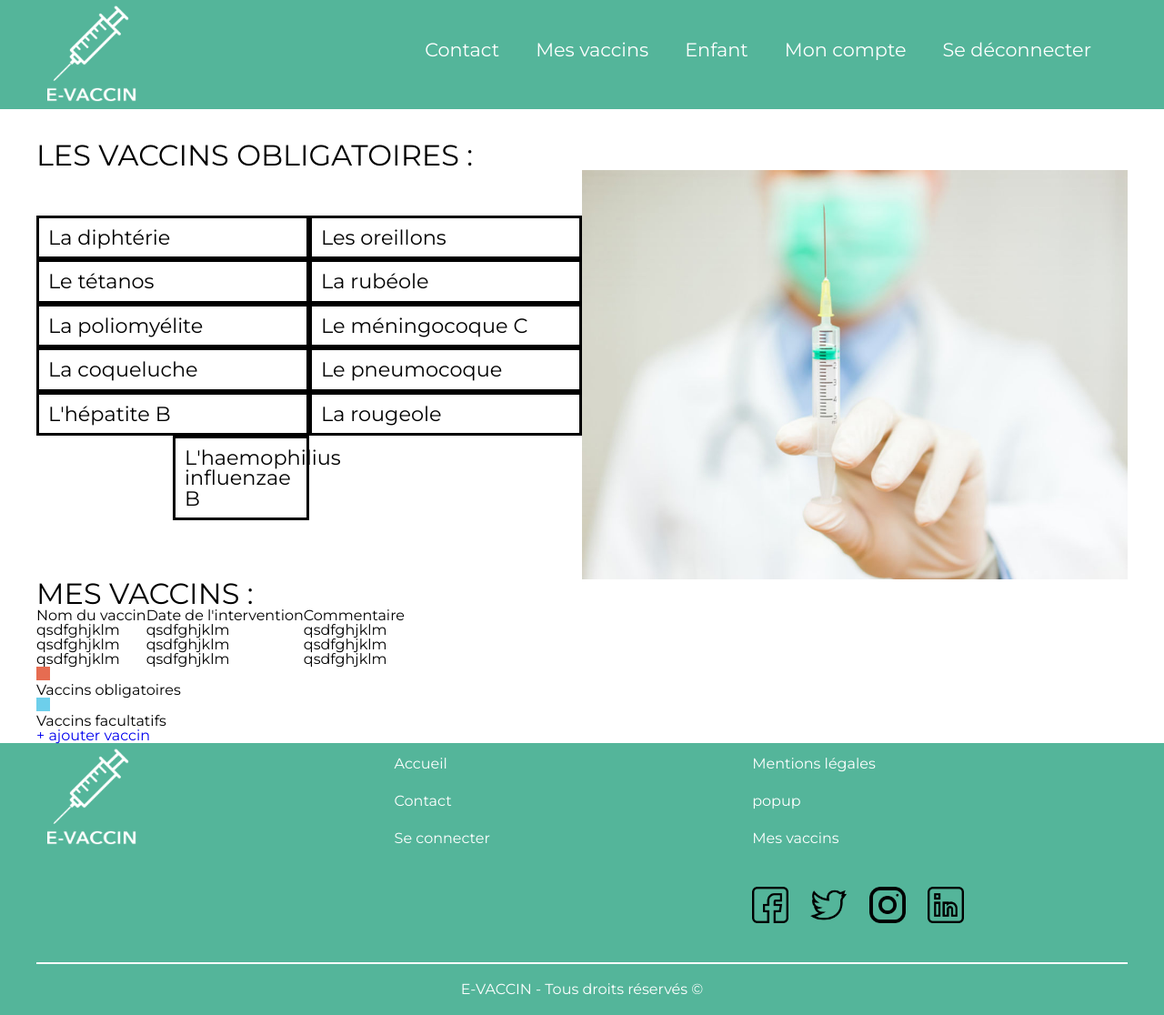
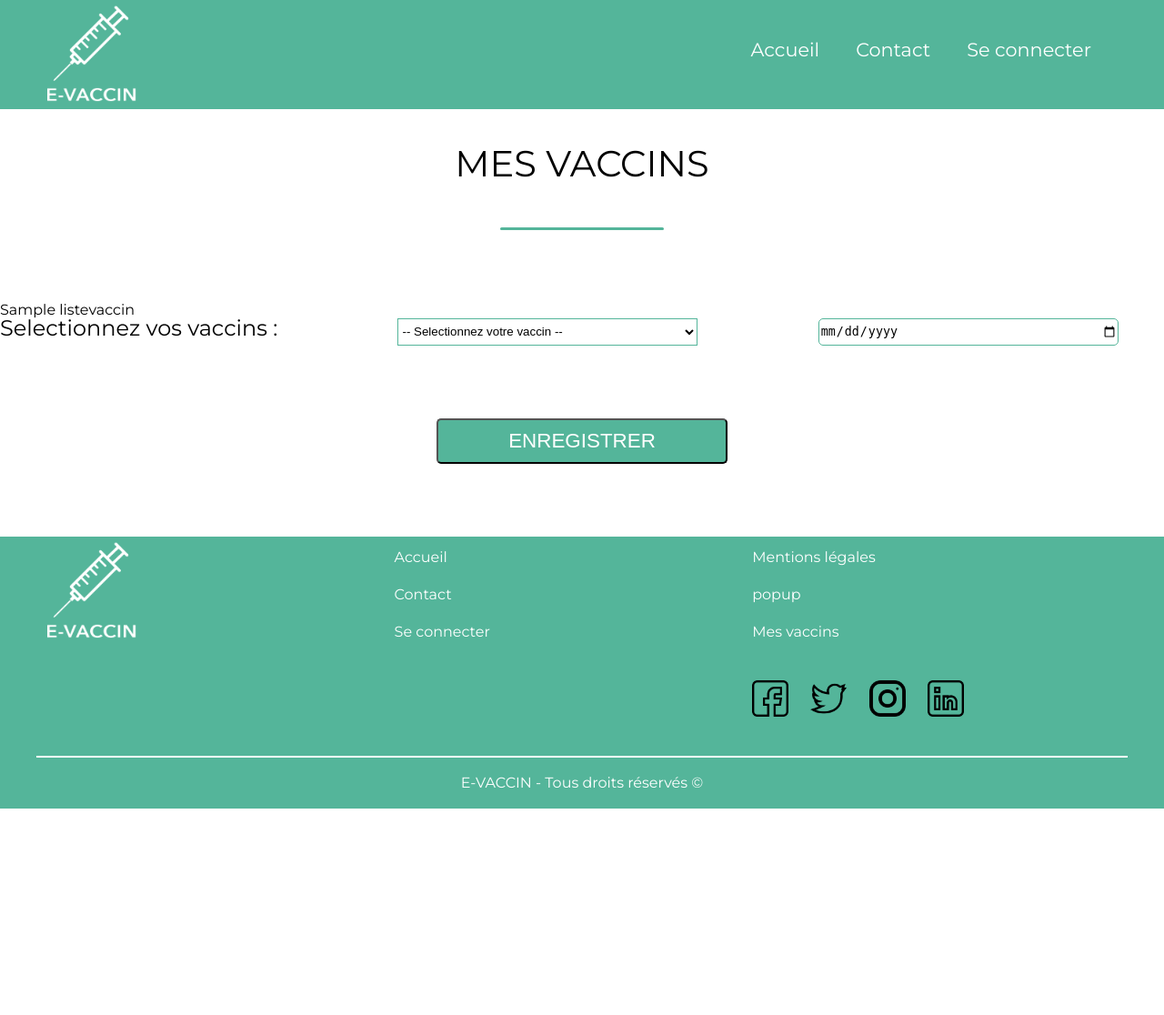
Before and after one commit to Nifooo/Projet-Evaccin, a PHP site: page /mes-vaccins.php in a window 1280 px wide. Shown: the whole page at 91% size. After the commit the page ends 889 px from the top, so only its background shows below. Run offline with PHP 8.4, Linux system fonts and the light colour scheme; tables that the repository leaves empty or names only in its code hold one stand-in row (values such as "Sample post").

Commit message:
j'ai fait la page vaccin et php aussi

```diff
--- a/asset/css/style.css
+++ b/asset/css/style.css
@@ -552,77 +552,62 @@ h5{
 
 
 
-
-#section1 {
-  margin-top: 155px;
-}
-
-h6 {
-  font-size: 2em;
-  text-transform: uppercase;
-}
-
-.list {
-  float: left;
-  width: 25%;
-  margin-top: 50px;
-  font-size: 1.4em;
-}
-
-#section1 ul li {
-  border: medium solid #000000;
-  padding: 10px;
-}
-
-.grandmot {
-  margin-left: 150px;
-}
-
-.img1 {
-  width: 600px;
-  float: right;
+.press h2 {
+    padding-top: 160px;
+    font-size: 2.5em;
+    text-align: center;
+    text-transform: uppercase;
 }
 
 
-
-
-/* //ENFANT// */
-
-
-
-
-#mesenfants {
-  padding-top: 125px;
+.barre9 {
+    width: 14%;
+    height: 3px;
+    border-radius: 3px;
+    background-color: #54b59a;
+    margin-left: 43%;
+    margin-top: 50px;
 }
 
-.titreenfant {
-  text-align: center;
-  padding: 30px 0;
+.press {
+    padding-bottom: 80px;
 }
 
-#mesenfants p {
-  width: 50%;
-  font-size: 1.8em;
-  margin-top: 100px;
-  margin-left: 5%;
-  line-height: 44px;
+#mvac label {
+    font-size: 1.5em;
 }
 
-#mesenfants img {
-  float: right;
-  margin-top: -300px;
-  margin-right: 5%;
-  width: 30%;
-  height: 30%;
+#mvac .selection {
+    margin-left: 4%;
+    margin-top: 80px;
 }
 
-.barre7 {
-  height: 5px;
-  width: 15%;
-  background-color: #54B59A;
-  border-radius: 10px;
-  margin-left: 42.5%;
+#mvac SELECT {
+    margin-left: 10%;
+    width: 330px;
+    height: 30px;
+    border-color: #54B59A;
+    background-color: white;
+}
 
+#mvac .envoi {
+    width: 25%;
+    color: white;
+    padding: 10px 0;
+    border-radius: 5px;
+    text-align: center;
+    text-transform: uppercase;
+    font-size: 1.4em;
+    background-color: #54B59A;
+    margin: 80px 37.5%;
+}
+
+#mvac .ladate {
+    margin-left: 10%;
+    width: 330px;
+    height: 30px;
+    border-radius: 5px;
+    border : 1px solid #54B59A;
 }
 
 
--- a/inc/header2.php
+++ b/inc/header2.php
@@ -17,7 +17,6 @@
                 <ul>
                     <li><a href="deconnexion.php">Se déconnecter</a></li>
                     <li><a href="compte.php">Mon compte</a></li>
-                    <li><a href="enfant.php">Enfant</a></li>
                     <li><a href="mes-vaccins.php">Mes vaccins</a></li>
                     <li><a href="contact.php">Contact</a></li>
                 </ul>
--- a/inc/pdo.php
+++ b/inc/pdo.php
@@ -1,6 +1,6 @@
 <?php
 try {
-    $pdo = new PDO('mysql:host=localhost;dbname=evaccin', "root", "", array(
+    $pdo = new PDO('mysql:host=localhost;dbname=vaccin', "root", "root", array(
         PDO::MYSQL_ATTR_INIT_COMMAND => "SET NAMES utf8",
         PDO::ATTR_DEFAULT_FETCH_MODE => PDO::FETCH_ASSOC,
         PDO::ATTR_ERRMODE => PDO::ERRMODE_WARNING
--- a/mes-vaccins.php
+++ b/mes-vaccins.php
@@ -1,97 +1,59 @@
 <?php
+include ('inc/pdo.php');
+include ('inc/function.php');
+$errors = array();
+$success = false;
+
+$sql   = "SELECT * FROM listevaccin";
+$sql2   = "SELECT * FROM liste ORDER BY created_at";
+$query = $pdo -> prepare($sql);
+$query -> execute();
+$listevs = $query -> fetchAll();
+
+
+if (!empty($_POST['envoi'])) {
+
+
+    $listev   = clean($_POST['nom']);
+    $date     = $_POST['created'];
 
 
 
 
+    if (count($errors) == 0) {
+        $success = true;
+        $sql2 = "INSERT INTO liste VALUES(null ,:nom ,:datecrea)";
+        $query = $pdo->prepare($sql2);
+        $query->bindValue(':nom', $listev, PDO::PARAM_STR);
+        $query->bindValue(':datecrea', $date);
+        $query->execute();
+    }
 
 
+}
+
+include('inc/header.php'); ?>
+
+<div class="press">
+<h2>Mes vaccins</h2>
+<div class="barre9"></div>
+</div>
+
+<?php foreach ($listevs as $listev) { ?>
+    <?php echo $listev['name'] . '<br>'; ?>
+
+<?php }?>
 
 
-
-
-
-
-
-
-
-
-
-
-
-
-
-
-
-
-
-
-
-
-
-
-
-
-
-
-
-
-include('inc/header2.php'); ?>
-
-    <section id="section1">
-      <div class="wrap">
-        <h6>Les vaccins obligatoires :</h6>
-        <ul class="list list1">
-          <li>La diphtérie</li>
-          <li>Le tétanos</li>
-          <li>La poliomyélite</li>
-          <li>La coqueluche</li>
-          <li>L'hépatite B</li>
-          <li class="grandmot">L'haemophilius influenzae B</li>
-        </ul>
-        <ul class="list list2">
-          <li>Les oreillons</li>
-          <li>La rubéole</li>
-          <li>Le méningocoque C</li>
-          <li>Le pneumocoque</li>
-          <li>La rougeole</li>
-        </ul>
-        <img class="img1" src="asset/images/vaccination.jpg" alt="Vaccination">
-      </div>
-      <div class="clear"></div>
-    </section>
-
-    <section id="section2">
-      <div class="wrap">
-        <h6>Mes vaccins :</h6>
-        <table>
-          <tr>
-            <th>Nom du vaccin</th>
-            <th>Date de l'intervention</th>
-            <th>Commentaire</th>
-          </tr>
-          <tr>
-            <td>qsdfghjklm</td>
-            <td>qsdfghjklm</td>
-            <td>qsdfghjklm</td>
-          </tr>
-          <tr>
-            <td>qsdfghjklm</td>
-            <td>qsdfghjklm</td>
-            <td>qsdfghjklm</td>
-          </tr>
-          <tr>
-            <td>qsdfghjklm</td>
-            <td>qsdfghjklm</td>
-            <td>qsdfghjklm</td>
-          </tr>
-        </table>
-        <img src="asset/images/color-red.png" alt="couleur rouge">
-        <p>Vaccins obligatoires</p>
-        <img src="asset/images/color-blue.png" alt="couleur bleue">
-        <p>Vaccins facultatifs</p>
-        <a href="popup.php"><span>+</span> ajouter vaccin</a>
-      </div>
-      <div class="clear"></div>
-    </section>
+<form action="" id="mvac" method="post" novalidate>
+    <label>Selectionnez vos vaccins :</label>
+    <SELECT name="nom" size="1">
+        <option>-- Selectionnez votre vaccin --</option>
+        <?php foreach ($listevs as $listev) { ?>
+        <option value="<?php echo $listev['name']; ?>"><?php echo $listev['name']; ?></option><?php } ?>
+    </SELECT>
+        <input class="ladate" type="date" name="created">
+    <input class="envoi" type="submit" name="envoi" value="Enregistrer">
+    </form>
 
 <?php include('inc/footer.php'); ?>
```
Also changed, not shown: other parts of asset/css/style.css (+16 -21 lines), inc/function.php (+41 -8 lines), popup.php (+41 -1 lines).
